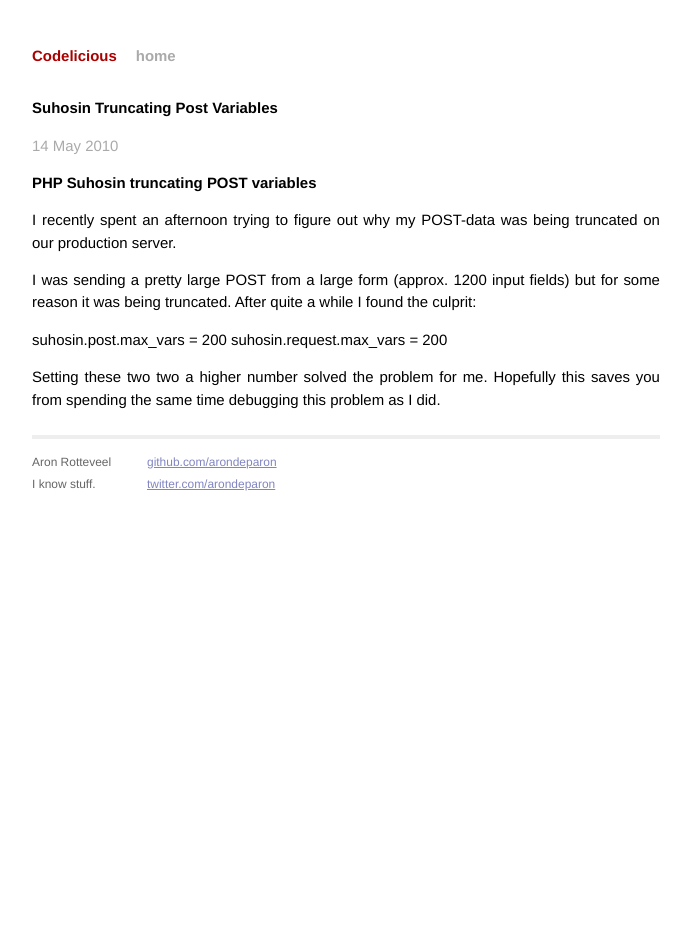
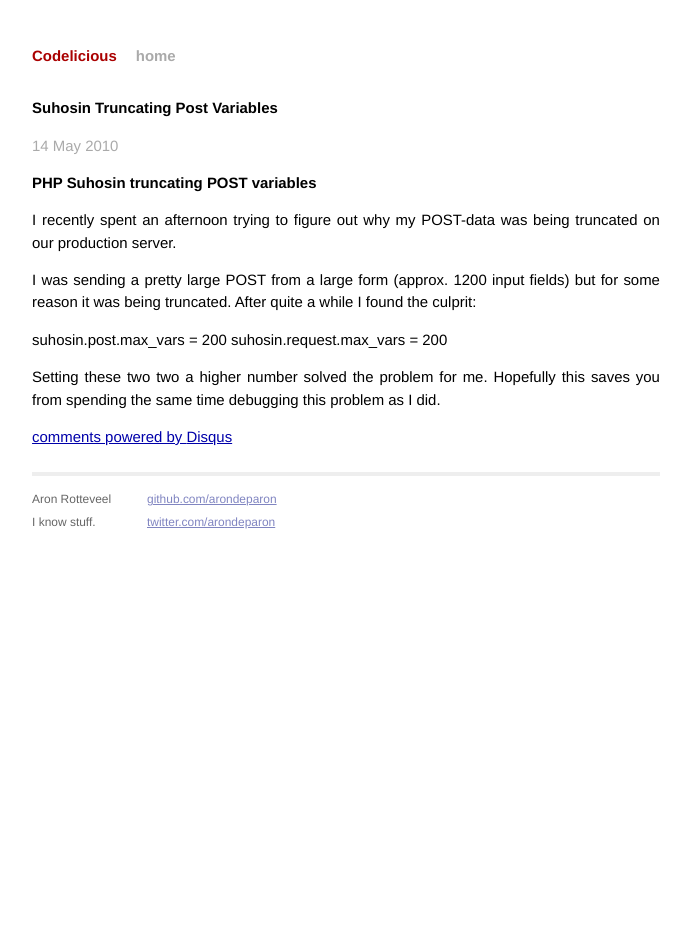
Before and after one commit to arondeparon/arondeparon.github.io, a Jekyll site: the page built from _posts/2010-05-14-suhosin-truncating-post-variables.md, in a window 1280 px wide. Shown: the whole page, without its empty margins (294-985 px from the left). Built offline with Jekyll 4.4.1, drawn with Linux system fonts in a browser that asks for light colours; comment, search, counter and statistics services are not loaded.

Commit message:
Added Disqus

```diff
--- a/_layouts/post.html
+++ b/_layouts/post.html
@@ -7,3 +7,20 @@
 <div class="post">
 {{ content }}
 </div>
+
+<div class="comments">
+    <div id="disqus_thread"></div>
+    <script type="text/javascript">
+        /* * * CONFIGURATION VARIABLES: EDIT BEFORE PASTING INTO YOUR WEBPAGE * * */
+        var disqus_shortname = 'arondeparon'; // required: replace example with your forum shortname
+
+        /* * * DON'T EDIT BELOW THIS LINE * * */
+        (function() {
+            var dsq = document.createElement('script'); dsq.type = 'text/javascript'; dsq.async = true;
+            dsq.src = '//' + disqus_shortname + '.disqus.com/embed.js';
+            (document.getElementsByTagName('head')[0] || document.getElementsByTagName('body')[0]).appendChild(dsq);
+        })();
+    </script>
+    <noscript>Please enable JavaScript to view the <a href="http://disqus.com/?ref_noscript">comments powered by Disqus.</a></noscript>
+    <a href="http://disqus.com" class="dsq-brlink">comments powered by <span class="logo-disqus">Disqus</span></a>
+</div>
```
